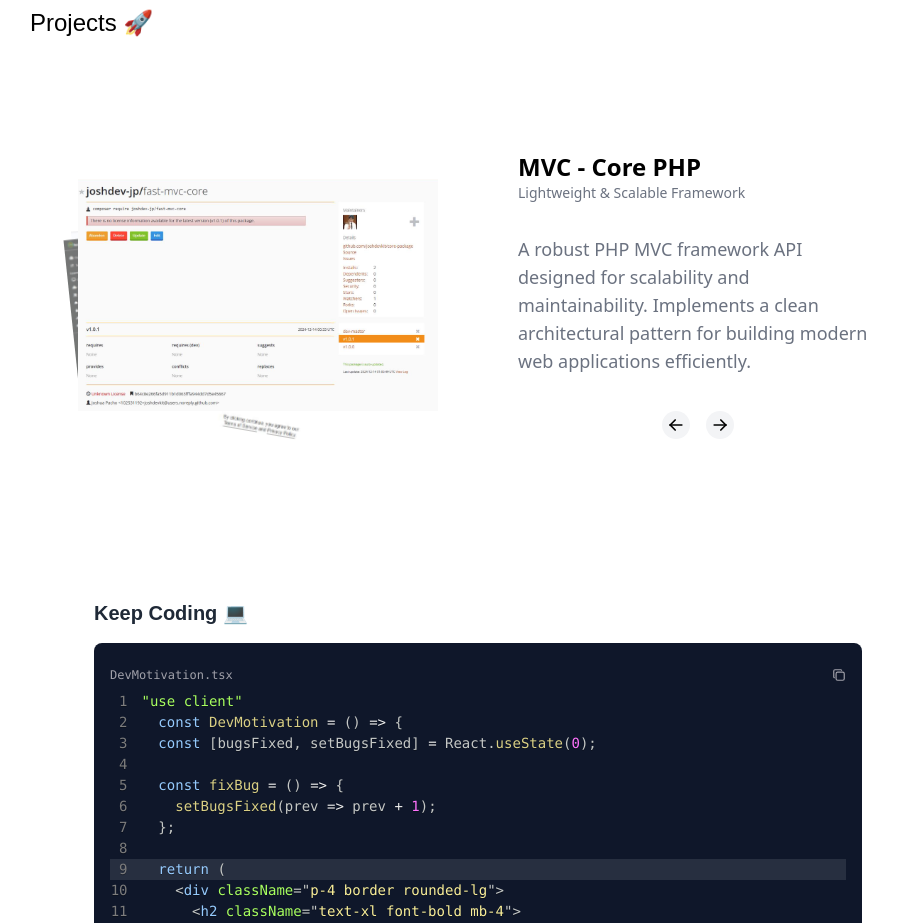
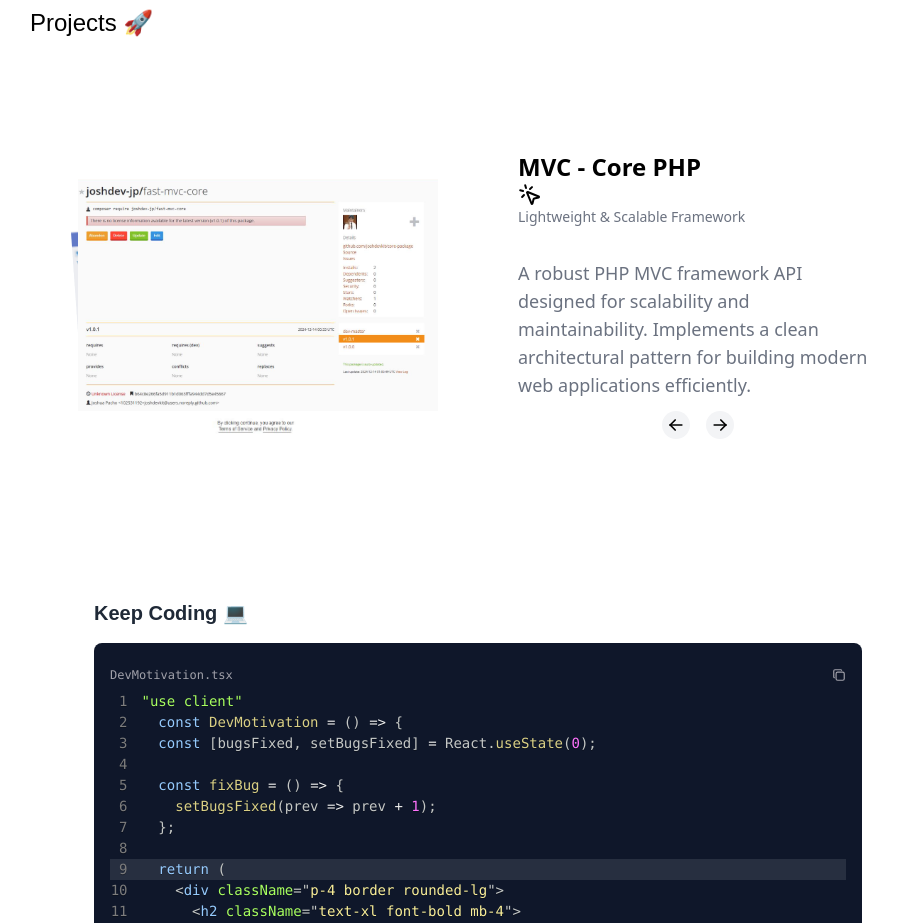
Before and after one commit to joshdevkit/web-portfolio, a Next.js app: page / in a window 1280 px wide. Shown: the part 2280-3203 px from the top of the page, without its empty margins (162-1059 px from the left). Built offline with nearby package versions, Linux system fonts and the light colour scheme.

Commit message:
added demo to projects

```diff
--- a/app/page.tsx
+++ b/app/page.tsx
@@ -20,16 +20,12 @@ export default function Home() {
       </div>
       <div
         className="fixed top-2 left-1/2 transform -translate-x-1/2
-      px-4 h-12 flex items-center space-x-3 z-50"
+          px-4 h-12 flex items-center space-x-3 z-50"
       >
         <DockNavbar />
       </div>
-
       <div className="min-h-screen rounded-md dark:bg-neutral-950 relative items-center justify-center">
-        {/* <FloatingNavbar /> */}
-
         <HeroHighlightBg />
-
         <ProfileCard />
         <div className="flex items-center justify-center pb-10 mt-4">
           <MarqueeTechStack />
--- a/components/Projects.tsx
+++ b/components/Projects.tsx
@@ -17,6 +17,7 @@ export function Projects() {
       name: "Real Time Social Media App",
       designation: "Developed for TechFlow Inc.",
       src: "/assets/projects/1.PNG",
+      url: "#",
     },
     {
       quote:
@@ -24,6 +25,7 @@ export function Projects() {
       name: "MVC - Core PHP",
       designation: "Lightweight & Scalable Framework",
       src: "/assets/projects/mvc.PNG",
+      url: "#",
     },
     {
       quote:
@@ -31,6 +33,7 @@ export function Projects() {
       name: "School Assets and Inventory",
       designation: "Created for Tuguegarao University Capstone project.",
       src: "/assets/projects/inventory.PNG",
+      url: "#",
     },
     {
       quote:
@@ -38,6 +41,7 @@ export function Projects() {
       name: "GUFC SOLANE",
       designation: "Engineered for GUFC Solane Makati.",
       src: "/assets/projects/forecasting.PNG",
+      url: "#",
     },
     {
       quote:
@@ -45,6 +49,15 @@ export function Projects() {
       name: "VaxTrack: Online Health Center Vaccination Management",
       designation: "Developed for Carmen Bagong Silang.",
       src: "/assets/projects/health.PNG",
+      url: "#",
+    },
+    {
+      quote:
+        "The Meeting App is a fast, modern, and intuitive web application designed for seamless video conferencing, team collaboration, and virtual meetings. Built using React and Vite, it leverages ZegoCloud for high-quality real-time communication.",
+      name: "One-Talk",
+      designation: "Meeting App - Built with React & Vite.",
+      src: "/assets/projects/one-talk.PNG",
+      url: "https://open-talk-one.vercel.app/",
     },
   ];
 
--- a/components/ui/animated-testimonials.tsx
+++ b/components/ui/animated-testimonials.tsx
@@ -2,7 +2,9 @@
 
 import { IconArrowLeft, IconArrowRight } from "@tabler/icons-react";
 import { motion, AnimatePresence } from "framer-motion";
+import { Link2, MousePointerClick } from "lucide-react";
 import Image from "next/image";
+import Link from "next/link";
 import { useEffect, useState } from "react";
 
 type Testimonial = {
@@ -10,6 +12,7 @@ type Testimonial = {
   name: string;
   designation: string;
   src: string;
+  url: string;
 };
 export const AnimatedTestimonials = ({
   testimonials,
@@ -115,6 +118,11 @@ export const AnimatedTestimonials = ({
             <h3 className="text-2xl font-bold dark:text-white text-black">
               {testimonials[active].name}
             </h3>
+            <Link href={testimonials[active].url} target="_blank">
+              <h6 className="text-md font-bold dark:text-white text-black">
+                <MousePointerClick />
+              </h6>
+            </Link>
             <p className="text-sm text-gray-500 dark:text-neutral-500">
               {testimonials[active].designation}
             </p>
```
Also changed, not shown: public/assets/projects/one-talk.PNG (added).
